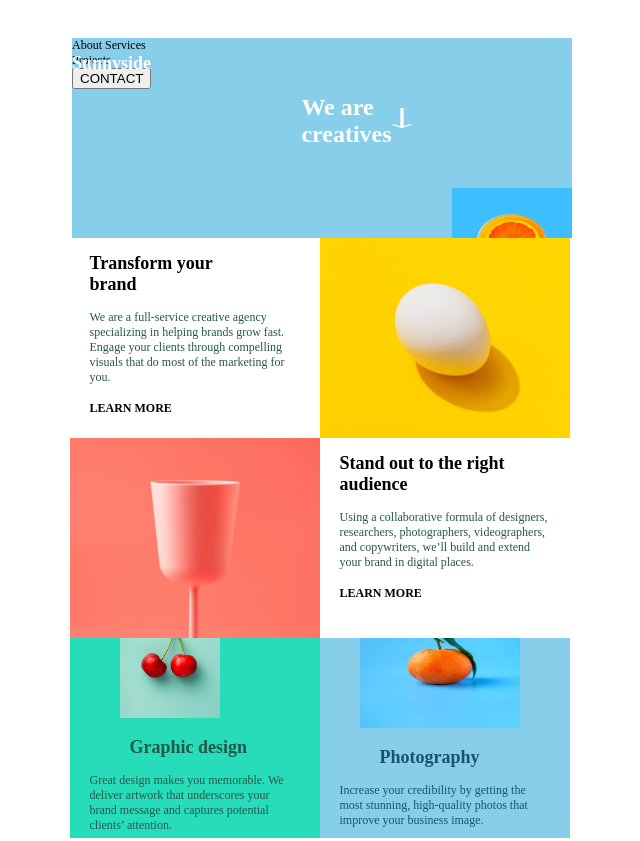
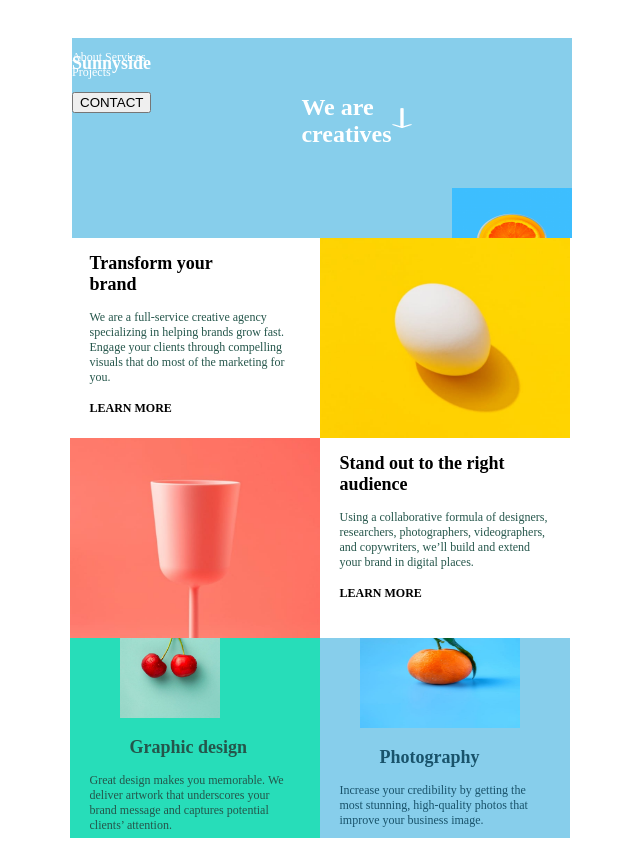
Before and after one commit to nikitadandekar/sunnyside-agency-landing-page-main, a plain HTML site: page sunnyside-agency-landing-page-main/index.html in a window 1280 px wide. Shown: the top 841 px of the page, without its empty margins (318-958 px from the left). Drawn offline with Linux system fonts and the light colour scheme.

Commit message:
sunshine.html

```diff
--- a/sunnyside-agency-landing-page-main/index.html
+++ b/sunnyside-agency-landing-page-main/index.html
@@ -31,7 +31,7 @@
       <div class="box1">
           <div class="blue">
          <h2> Sunnyside</h2>
-           About   Services  Projects
+           <p>About   Services  Projects </p>
           <button>CONTACT</button>
           </div>
           <div class="heading">
```
